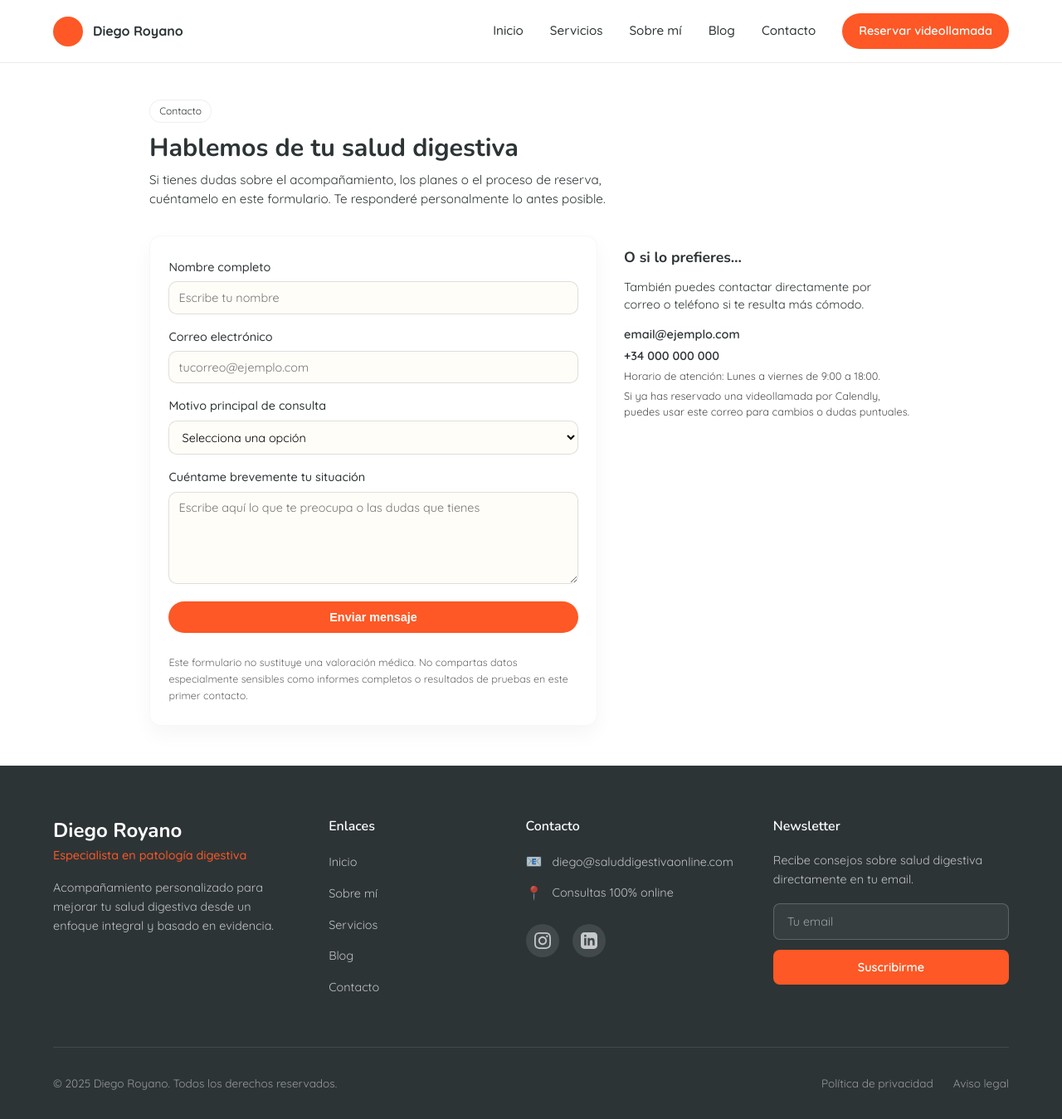
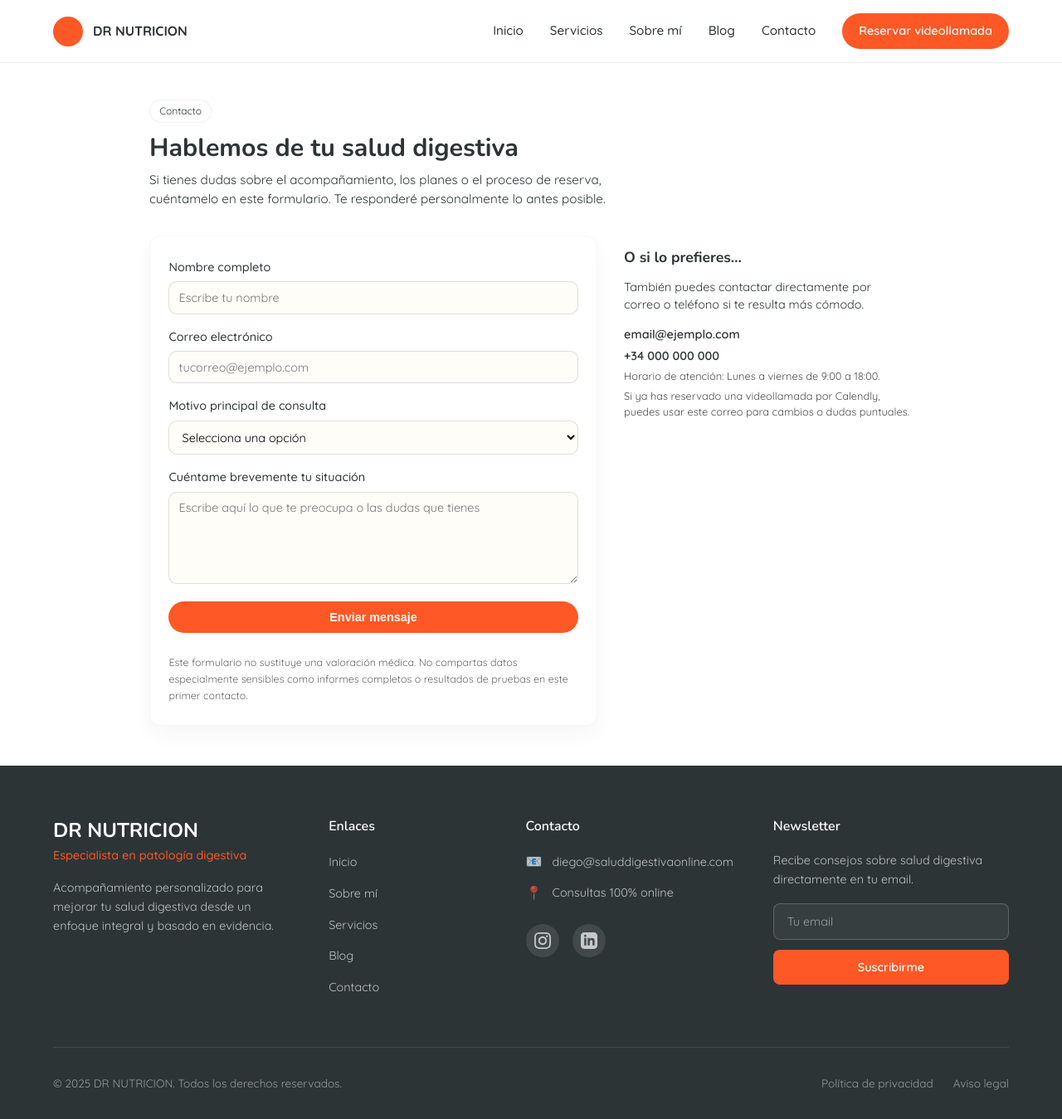
Before and after one commit to FernandoRoyano/patologia-digestiva, a Next.js app: page /contacto in a window 1280 px wide. Shown: the whole page at 83% size. Built offline with nearby package versions, Linux system fonts and the light colour scheme.

Commit message:
feat: renombrar marca de la web a DR NUTRICION

```diff
--- a/app/components/Footer.tsx
+++ b/app/components/Footer.tsx
@@ -19,7 +19,7 @@ export function Footer() {
             viewport={{ once: true }}
             transition={{ duration: 0.5 }}
           >
-            <h3 className={styles.brandName}>Diego Royano</h3>
+            <h3 className={styles.brandName}>DR NUTRICION</h3>
             <p className={styles.brandTagline}>
               Especialista en patología digestiva
             </p>
@@ -133,7 +133,7 @@ export function Footer() {
         {/* Bottom Bar */}
         <div className={styles.bottomBar}>
           <p className={styles.copyright}>
-            © {currentYear} Diego Royano. Todos los derechos reservados.
+            © {currentYear} DR NUTRICION. Todos los derechos reservados.
           </p>
           <div className={styles.legalLinks}>
             <Link href="/privacidad">Política de privacidad</Link>
--- a/app/components/Header.tsx
+++ b/app/components/Header.tsx
@@ -51,7 +51,7 @@ export function Header() {
           transition={{ duration: 0.3 }}
         >
           <span className={styles.logoCircle}></span>
-          <span className={styles.logoText}>Diego Royano</span>
+          <span className={styles.logoText}>DR NUTRICION</span>
         </motion.div>
 
         {/* Desktop nav */}
--- a/app/layout.tsx
+++ b/app/layout.tsx
@@ -18,7 +18,7 @@ const nunito = Nunito({
 });
 
 export const metadata: Metadata = {
-  title: "Diego Royano | Especialista en Patología Digestiva",
+  title: "DR NUTRICION | Especialista en Patología Digestiva",
   description: "Acompañamiento personalizado para mejorar tu salud digestiva. Especialista en colitis ulcerosa, SIBO e intolerancias alimentarias.",
 };
 
--- a/sanity/sanity.config.ts
+++ b/sanity/sanity.config.ts
@@ -4,7 +4,7 @@ import { schemaTypes } from './schemas'
 
 export default defineConfig({
   name: 'default',
-  title: 'Blog Diego Royano',
+  title: 'DR NUTRICION',
 
   projectId: process.env.NEXT_PUBLIC_SANITY_PROJECT_ID || '',
   dataset: process.env.NEXT_PUBLIC_SANITY_DATASET || 'production',
```
